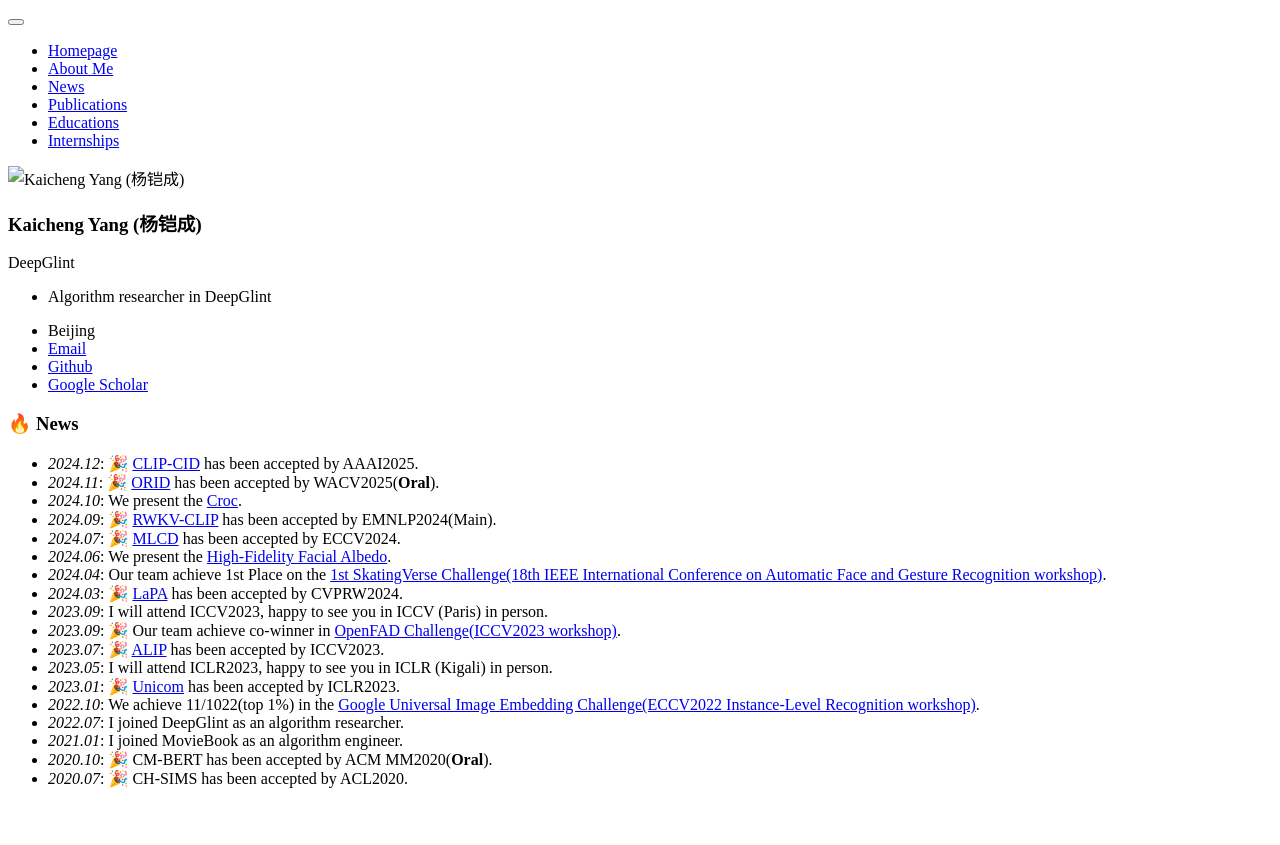
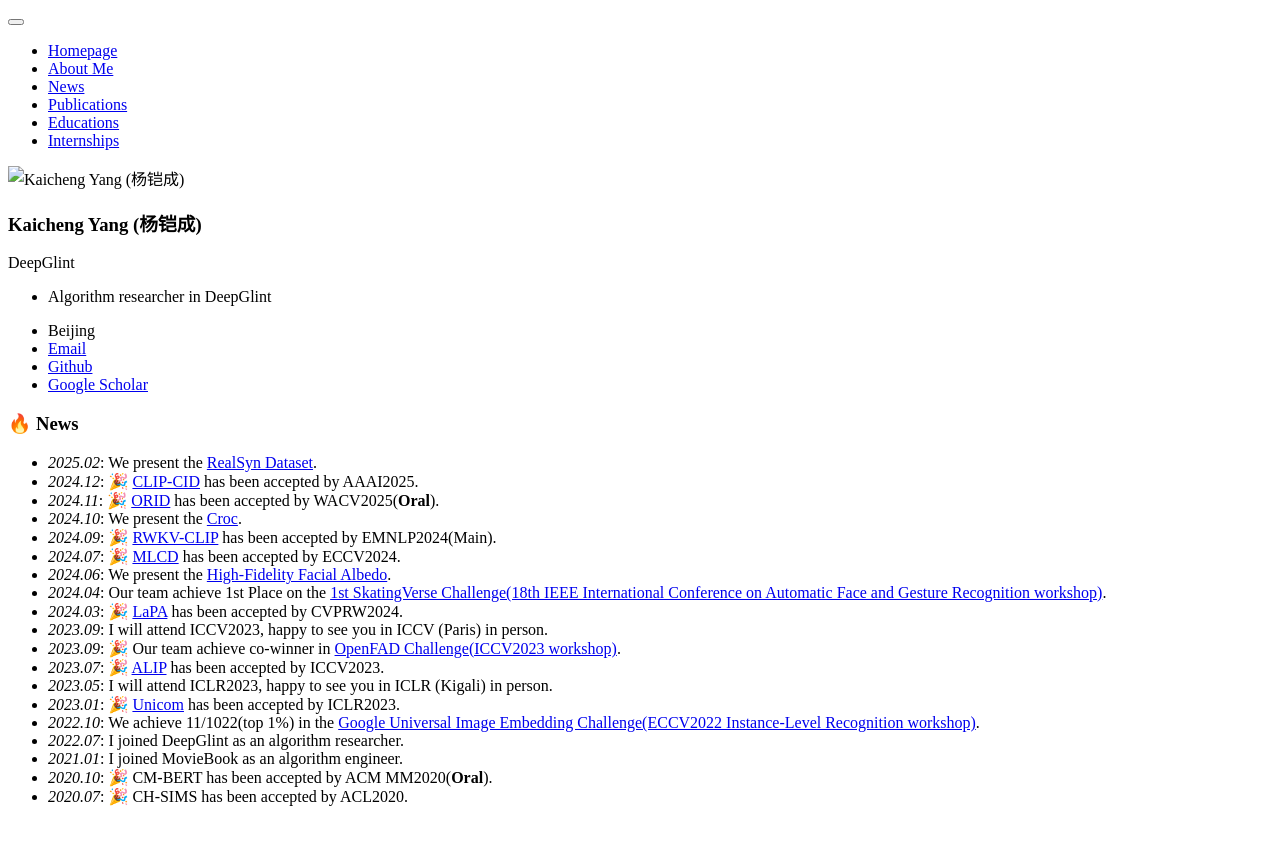
Before and after one commit to Kaicheng-Yang0828/Kaicheng-Yang0828.github.io, a Jekyll site: the page built from _pages/includes/news.md, in a window 1280 px wide. Shown: the top 845 px of the page. Built offline with Jekyll 4.4.1, drawn with Linux system fonts in a browser that asks for light colours; our own code applies the rules of GitHub Pages for plain Markdown files.

Commit message:
Update news.md

```diff
--- a/_pages/includes/news.md
+++ b/_pages/includes/news.md
@@ -1,4 +1,5 @@
 # 🔥 News
+- *2025.02*: We present the [RealSyn Dataset](https://arxiv.org/abs/2502.12513).
 - *2024.12*: 🎉 [CLIP-CID](https://arxiv.org/pdf/2408.09441) has been accepted by AAAI2025.
 - *2024.11*: 🎉 [ORID](https://arxiv.org/pdf/2411.13025) has been accepted by WACV2025(**Oral**).
 - *2024.10*: We present the [Croc](https://arxiv.org/abs/2410.14332).
```
